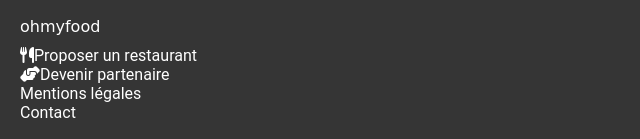
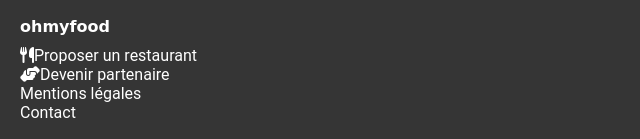
Before and after one commit to GaryVH01/P3_Openclassroom_OhMyFood, a website: page Pages/a_la_francaise.html in a window 1280 px wide. Shown: the part 3367-3506 px from the top of the page, 0-640 px from the left. Drawn offline with Linux system fonts and the light colour scheme; files that its build step writes are made by us from their sources; files whose address does not match are found by name.

Commit message:
modifications sur le dépôt local dans l'organisation des dossiers

```diff
--- a/Pages/a_la_francaise.html
+++ b/Pages/a_la_francaise.html
@@ -91,7 +91,7 @@
 
    <footer class="footer">
       <ul class="footer__menu">
-         <p class="footer__menu__title">ohmyfood</p>
+         <h4 class="footer__menu__title">ohmyfood</h4>
          <li><i class="fa-solid fa-utensils"></i>Proposer un restaurant</li>
          <li><i class="fa-solid fa-handshake-angle"></i>Devenir partenaire</li>
          <li>Mentions légales</li>
--- a/package.json
+++ b/package.json
@@ -4,9 +4,11 @@
   "description": "test pour installation de sass",
   "main": "index.js",
   "scripts": {
-
     "sass": "--watch ./OMF/style.scss:./OMF/main.css"
   },
   "author": "",
-  "license": "ISC"
+  "license": "ISC",
+  "dependencies": {
+    "sass": "^1.58.3"
+  }
 }
--- a/sass/Base/_presets.scss
+++ b/sass/Base/_presets.scss
@@ -0,0 +1,13 @@
+* {
+    text-decoration: none;
+    list-style: none;
+    font-style: normal;
+    box-sizing: border-box;
+    padding: 0;
+    margin: 0;
+}
+
+body {
+    min-width: 320px;
+    max-width: 1400px;
+}
--- a/sass/Layouts/_footer.scss
+++ b/sass/Layouts/_footer.scss
@@ -0,0 +1,12 @@
+.footer {
+    background-color: #353535;
+    color: white;
+        &__menu{
+            padding: 20px;
+                &__title{
+                    font-family: 'Shrikhand', cursive;
+                    color: white;
+                    padding-bottom: 10px;
+                }
+        }
+}
```
Also changed, not shown: Pages/la_note_enchantée.html (+1 -1 lines), Pages/la_palette_du_goût.html (+1 -1 lines), Pages/le_délice_des_sens.html (+1 -1 lines), index.html (+1 -1 lines), sass/Components/_buttons.scss (+8 -0 lines), style.scss (deleted, +0 -7 lines), style.css (deleted), 2 other files.
